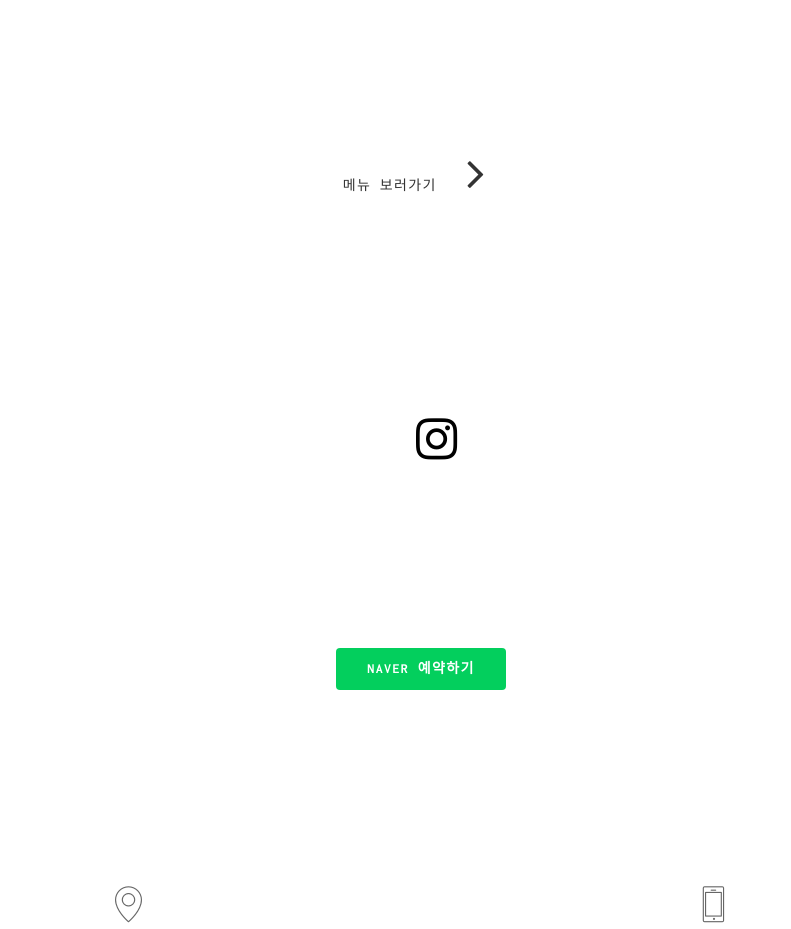
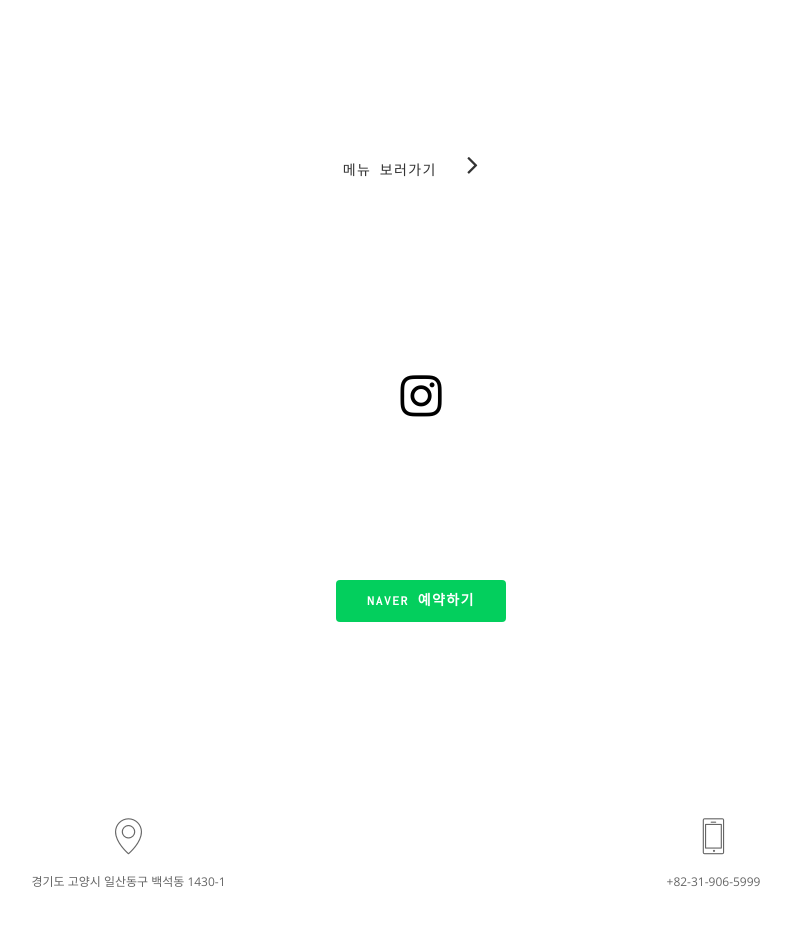
Before and after one commit to chadandj/chadandj-new, a plain HTML site: page index.html in a window 1280 px wide. Shown: the part 1060-1989 px from the top of the page, without its empty margins (219-1010 px from the left). Drawn offline with nearby package versions, Linux system fonts and the light colour scheme.

Commit message:
update instagram icon

```diff
--- a/index.html
+++ b/index.html
@@ -209,19 +209,8 @@
 
 				<div class="row">
 
-					<style>
-					.fa {
-					  padding: 20px;
-					  font-size: 48px;
-					  width: 50px;
-					  text-align: center;
-					  text-decoration: none;
-					  margin: 5px 2px;
-					}
-					</style>
-
 					<div class="menu-module">
-						<a class="fa fa-instagram" href="https://www.instagram.com/chad_and_j" target="_blank"></a>
+						<a class="fa fa-instagram" style="padding:0px;font-size:48px;text-align:center;text-decoration:none;margin:0px 0px;" href="https://www.instagram.com/chad_and_j" target="_blank"></a>
 					</div>
 
 				</div>
```
